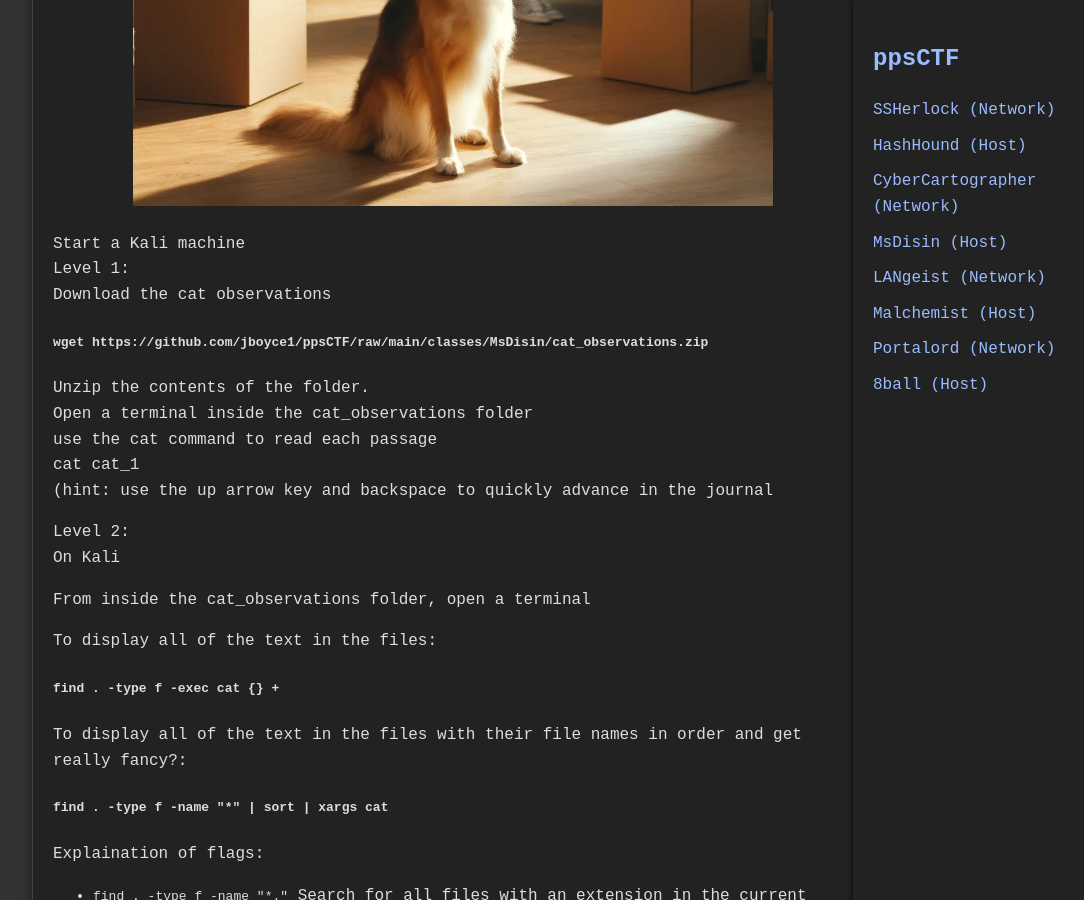
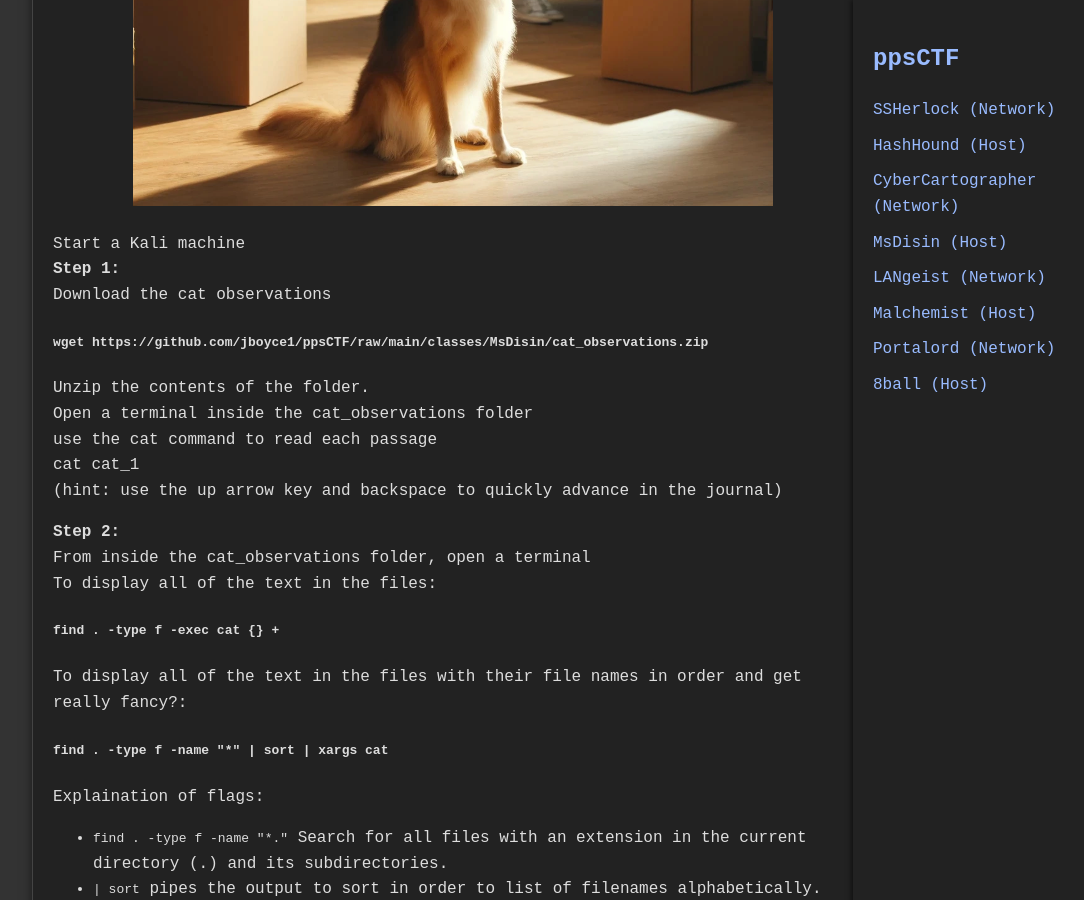
Before and after one commit to jboyce1/ppsCTF, a Jekyll site: the page built from classes/MsDisin/MsDisin.md, in a window 1280 px wide and 900 px high, scrolled down 2456 px. Shown: the whole window, without its empty margins (187-1271 px from the left). Built offline with Jekyll 4.4.1, drawn with Linux system fonts in a browser that asks for light colours.

Commit message:
Update MsDisin.md

```diff
--- a/classes/MsDisin/MsDisin.md
+++ b/classes/MsDisin/MsDisin.md
@@ -60,20 +60,17 @@ atc
 </div>
 
 Start a Kali machine
-Level 1:
+**Step 1:**
 Download the cat observations
 #### `wget https://github.com/jboyce1/ppsCTF/raw/main/classes/MsDisin/cat_observations.zip`
 Unzip the contents of the folder.
 Open a terminal inside the cat_observations folder
 use the cat command to read each passage
 cat cat_1
-(hint: use the up arrow key and backspace to quickly advance in the journal
+(hint: use the up arrow key and backspace to quickly advance in the journal)
 
-Level 2:
-On Kali
-
+**Step 2:**
 From  inside the cat_observations folder, open a terminal
-
 To display all of the text in the files:
 #### `find . -type f -exec cat {} +`
 To display all of the text in the files with their file names in order and get really fancy?:
```
